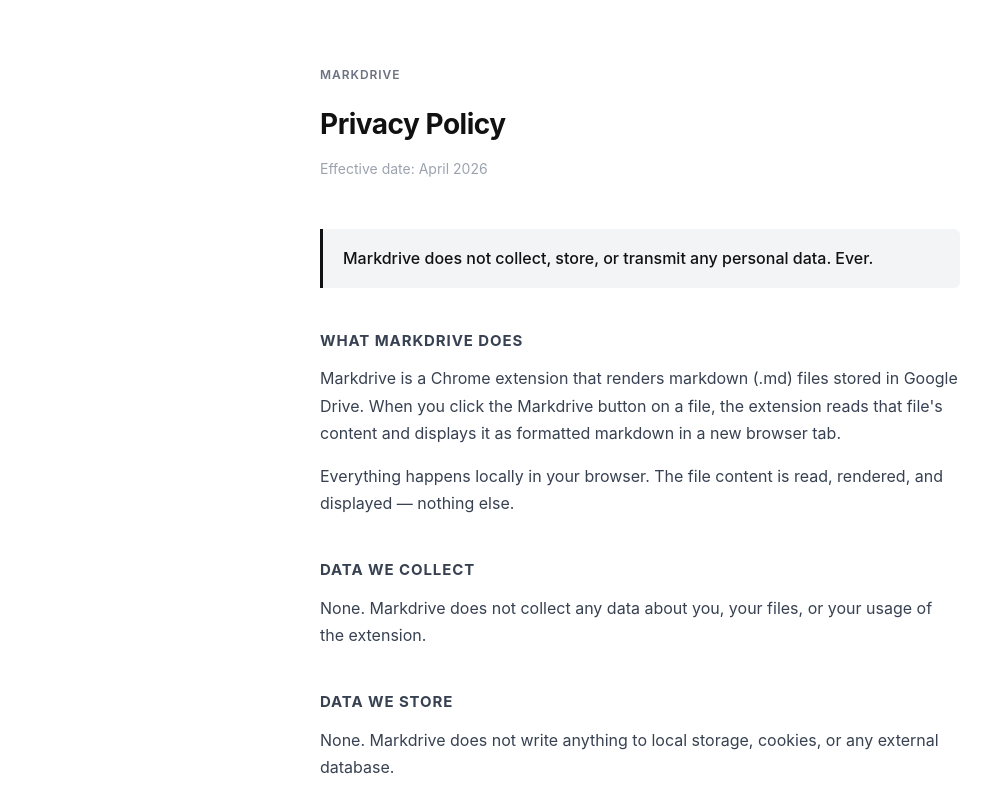
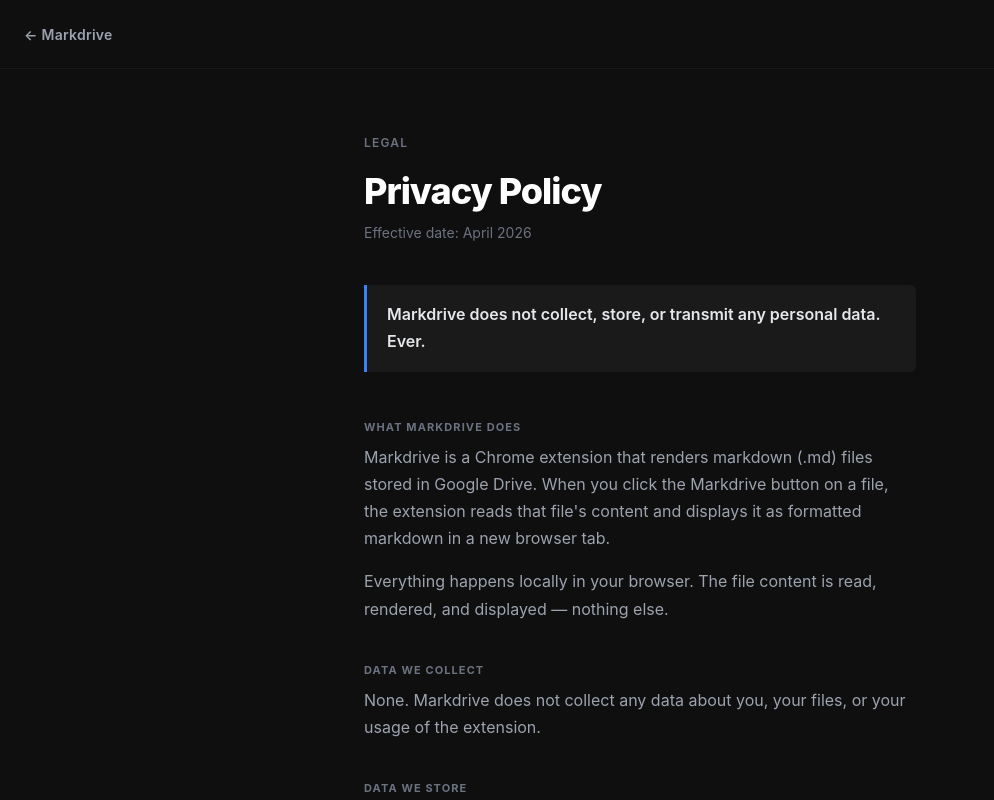
Before and after one commit to sscarltonbuilds/markdrive, a website built with Vite: page docs/privacy-policy.html in a window 1280 px wide. Shown: the top 800 px of the page, without its empty margins (0-994 px from the left). Built offline with nearby package versions, Linux system fonts and the light colour scheme.

Commit message:
Update privacy policy to match site theme

```diff
--- a/docs/privacy-policy.html
+++ b/docs/privacy-policy.html
@@ -9,96 +9,136 @@
 
     body {
       font-family: -apple-system, BlinkMacSystemFont, "Segoe UI", Roboto, sans-serif;
-      background: #ffffff;
-      color: #1a1a1a;
-      line-height: 1.7;
-      padding: 60px 24px;
+      background: #0f0f0f;
+      color: #f5f5f5;
+      min-height: 100vh;
+      display: flex;
+      flex-direction: column;
     }
 
-    .container {
-      max-width: 640px;
-      margin: 0 auto;
+    header {
+      padding: 24px;
+      border-bottom: 1px solid #1a1a1a;
     }
 
-    .badge {
-      display: inline-block;
+    header a {
+      font-size: 14px;
+      font-weight: 600;
+      color: #9ca3af;
+      text-decoration: none;
+      letter-spacing: 0.02em;
+      transition: color 0.15s;
+    }
+
+    header a:hover { color: #f5f5f5; }
+
+    main {
+      flex: 1;
+      max-width: 600px;
+      margin: 0 auto;
+      width: 100%;
+      padding: 64px 24px;
+    }
+
+    .eyebrow {
       font-size: 12px;
       font-weight: 600;
-      letter-spacing: 0.08em;
+      letter-spacing: 0.1em;
       text-transform: uppercase;
       color: #6b7280;
       margin-bottom: 16px;
     }
 
     h1 {
-      font-size: 28px;
-      font-weight: 700;
-      letter-spacing: -0.5px;
+      font-size: 36px;
+      font-weight: 800;
+      letter-spacing: -1px;
+      color: #ffffff;
       margin-bottom: 8px;
-      color: #111;
     }
 
     .meta {
       font-size: 14px;
-      color: #9ca3af;
+      color: #6b7280;
+      margin-bottom: 40px;
+    }
+
+    .highlight {
+      background: #1a1a1a;
+      border-left: 3px solid #3b82f6;
+      padding: 16px 20px;
+      border-radius: 0 6px 6px 0;
       margin-bottom: 48px;
     }
 
+    .highlight p {
+      font-size: 16px;
+      font-weight: 600;
+      color: #e5e7eb;
+      margin: 0;
+    }
+
     h2 {
-      font-size: 15px;
+      font-size: 11px;
       font-weight: 700;
       text-transform: uppercase;
-      letter-spacing: 0.06em;
-      color: #374151;
+      letter-spacing: 0.1em;
+      color: #6b7280;
       margin-top: 40px;
-      margin-bottom: 12px;
+      margin-bottom: 10px;
     }
 
     p {
       font-size: 16px;
-      color: #374151;
+      color: #9ca3af;
+      line-height: 1.7;
       margin-bottom: 16px;
     }
 
-    .highlight {
-      background: #f3f4f6;
-      border-left: 3px solid #111;
-      padding: 16px 20px;
-      border-radius: 0 6px 6px 0;
-      margin: 24px 0;
+    a {
+      color: #3b82f6;
+      text-decoration: none;
+      transition: color 0.15s;
     }
 
-    .highlight p {
-      margin: 0;
-      font-weight: 500;
-      color: #111;
+    a:hover { color: #60a5fa; }
+
+    hr {
+      border: none;
+      border-top: 1px solid #1a1a1a;
+      margin: 48px 0;
     }
 
-    a {
-      color: #111;
-      text-decoration: underline;
-    }
-
-    a:hover {
+    .footer-note {
+      font-size: 14px;
       color: #6b7280;
     }
 
-    hr {
-      border: none;
-      border-top: 1px solid #e5e7eb;
-      margin: 48px 0;
+    footer {
+      padding: 24px;
+      text-align: center;
+      border-top: 1px solid #1a1a1a;
     }
 
-    .footer {
+    footer a {
       font-size: 13px;
-      color: #9ca3af;
+      color: #6b7280;
+      text-decoration: none;
+      margin: 0 12px;
+      transition: color 0.15s;
     }
+
+    footer a:hover { color: #9ca3af; }
   </style>
 </head>
 <body>
-  <div class="container">
 
-    <span class="badge">Markdrive</span>
+  <header>
+    <a href="/markdrive/">← Markdrive</a>
+  </header>
+
+  <main>
+    <p class="eyebrow">Legal</p>
     <h1>Privacy Policy</h1>
     <p class="meta">Effective date: April 2026</p>
 
@@ -130,12 +170,18 @@
 
     <hr />
 
-    <p class="footer">
-      Questions? Reach out via the
-      <a href="https://github.com/carltonserunkuma/markdrive" target="_blank">Markdrive GitHub repository</a>
+    <p class="footer-note">
+      Questions? Open an issue on the
+      <a href="https://github.com/sscarltonbuilds/markdrive" target="_blank">GitHub repository</a>
       or email <a href="mailto:carlton@tunga.io">carlton@tunga.io</a>.
     </p>
+  </main>
 
-  </div>
+  <footer>
+    <a href="/markdrive/">Home</a>
+    <a href="https://github.com/sscarltonbuilds/markdrive" target="_blank">GitHub</a>
+    <a href="https://github.com/sscarltonbuilds/markdrive/issues" target="_blank">Support</a>
+  </footer>
+
 </body>
 </html>
```
